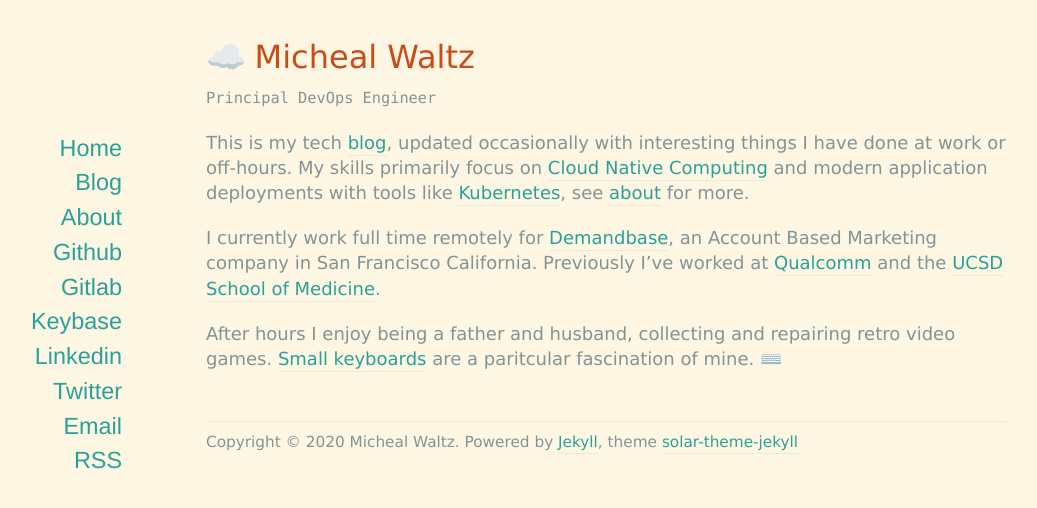
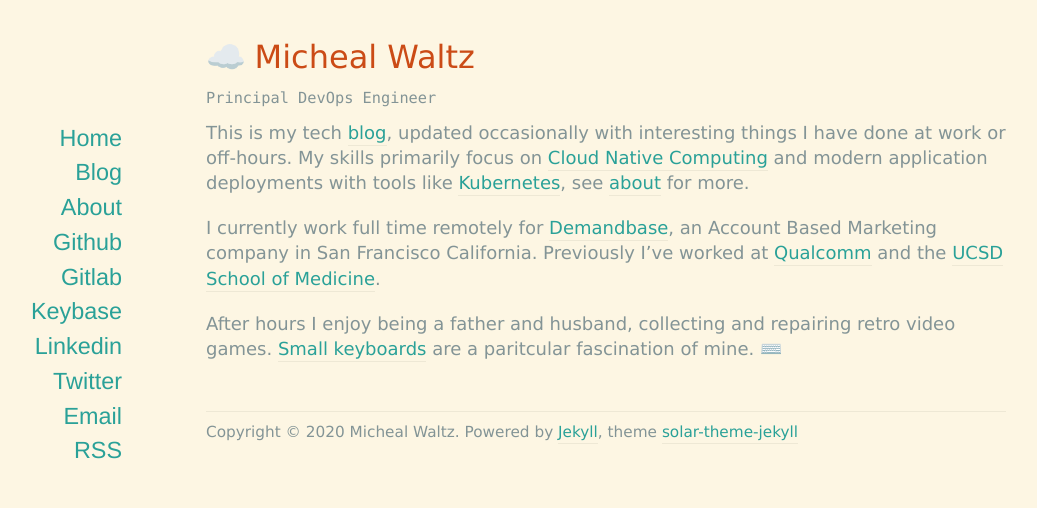
Before and after one commit to ecliptik/ecliptik.github.io, a Jekyll site: the page built from index.md, in a window 1280 px wide. Shown: the top 508 px of the page, without its empty margins (34-1071 px from the left). Built offline with Jekyll 4.4.1, drawn with Linux system fonts in a browser that asks for light colours; nearby versions of some CDN libraries.

Commit message:
Fix up margins

```diff
--- a/assets/css/style.css
+++ b/assets/css/style.css
@@ -52,7 +52,7 @@
 	color: #000000;
 }
 
-p { margin: 20px 0px 20px; }
+p { margin: 0px 0px 20px; }
 p.copyright { margin: 0 0 20px; }
 ul, ol { padding: 0 0 0 30px; }
 ol li, ul li { margin-top: 1px; margin-bottom: 1px; }
@@ -84,7 +84,7 @@
 
 h1 {
 	font-size: 18px;
-	margin: 10px 0 10px;
+	margin: 15px 10px 5px 0;
 }
 h2 {
 	font-size: 15px;
```
